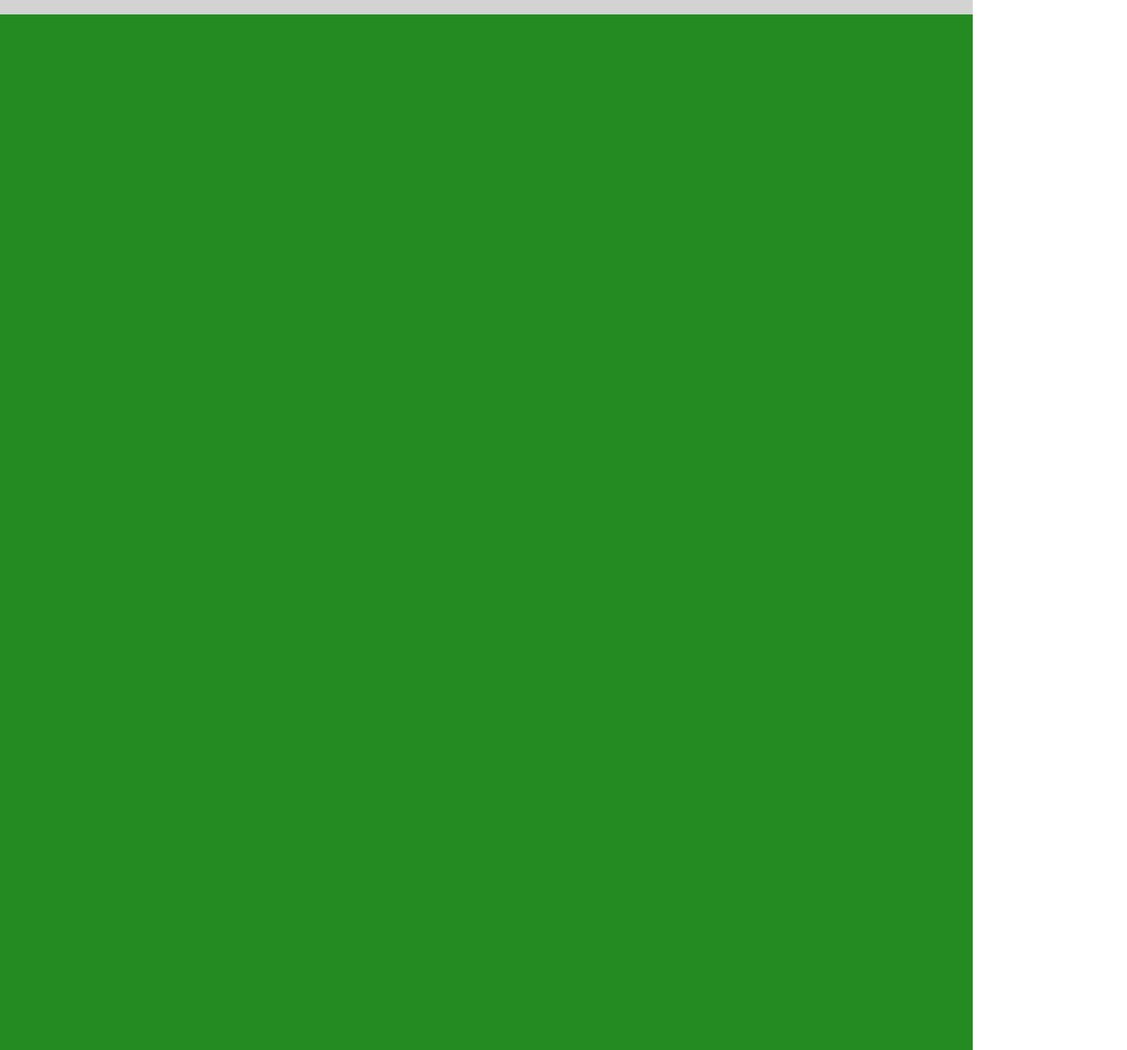
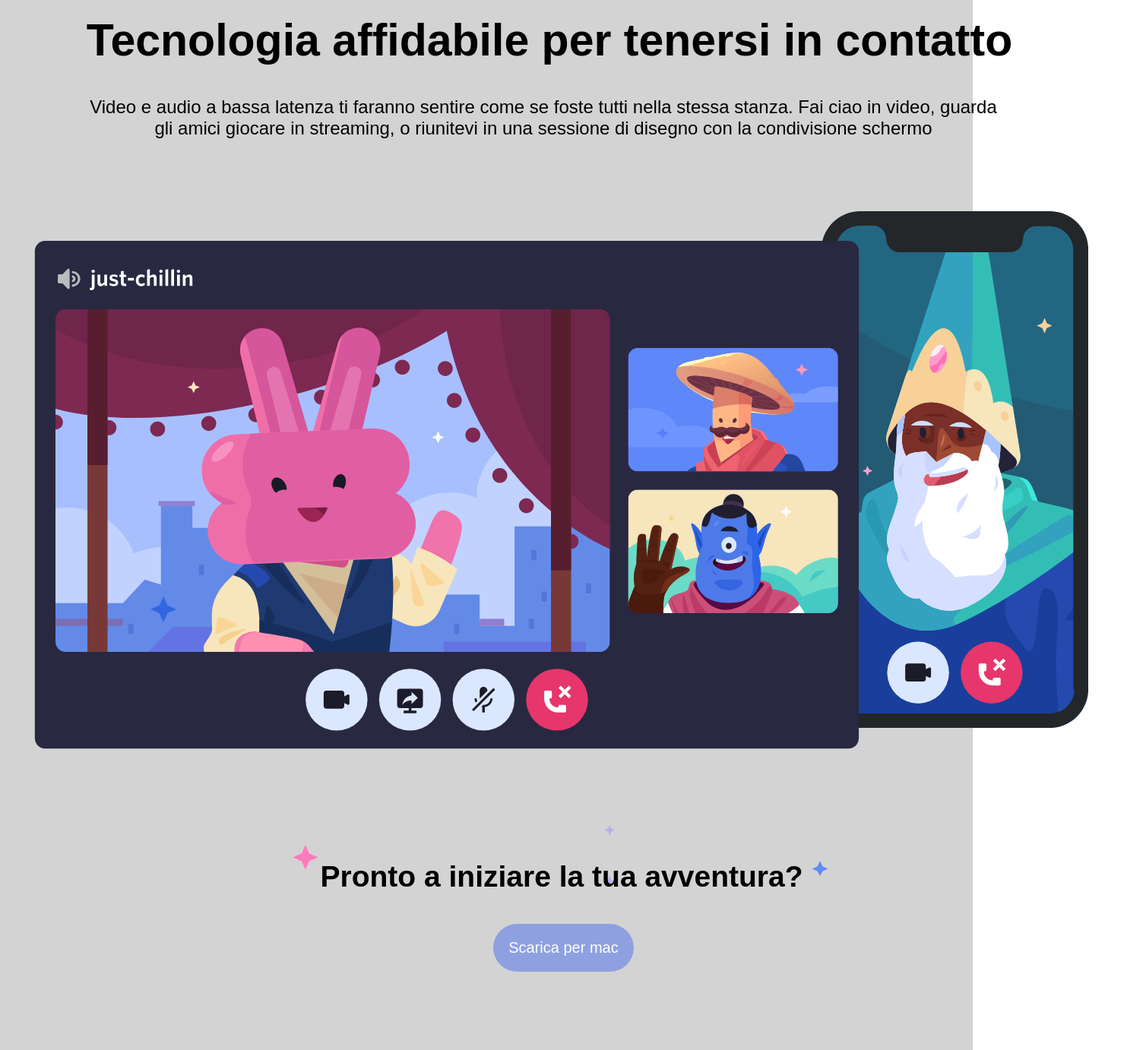
Before and after one commit to Oltion-Koceku/htmlcss-discord, a plain HTML site: page index.html in a window 1280 px wide. Shown: the part 3340-4722 px from the top of the page at 76% size, 1483 px wide, since content can reach past the window. Drawn offline with Linux system fonts and the light colour scheme.

Commit message:
[add]sezzione 5

```diff
--- a/assets/style/style.css
+++ b/assets/style/style.css
@@ -219,12 +219,54 @@ main section.cinque {
   background-color: #D3D3D3;
   padding-top: 50px;
   padding-bottom: 50px;
+  text-align: center;
 }
 
 .img-tecnologia {
   width: 1700px;
-  height: 1800px;
-  background-color: #238B21;
+}
+
+.info-tecnologia h2{
+  width: 1446px;
+  font-size: 59px;
+}
+
+.text-cinque p{
+  width: 1321px;
+    padding-left: 109px;
+}
+
+.img-cinque img{
+  width: 1483px;
+}
+
+/* star */
+
+div.star{
+  display: flex;
+  justify-content: center;
+}
+.star h3{
+  font-size: 39px;
+  background-image: url(../img/stars.svg);
+  background-size: 103%;
+  padding-right: 40px;
+  padding-top: 46px;
+  padding-left: 35px;
+}
+
+/* button */
+
+.button-cinque{
+  padding-bottom: 100px;
+
+}
+
+.button-cinque button{
+  padding: 20px;
+  font-size: 20px;
+  background-color: #8FA0E1;
+  color: white;
 }
 
 /* footer */
--- a/index.html
+++ b/index.html
@@ -105,7 +105,21 @@
     <section class="cinque">
       <div class="container">
         <div class="img-tecnologia debug">
-
+          <div class="info-tecnologia">
+            <h2>Tecnologia affidabile per tenersi in contatto</h2>
+            <div class="text-cinque p-info">
+              <p>Video e audio a bassa latenza ti faranno sentire come se foste tutti nella stessa stanza. Fai ciao in video, guarda gli amici giocare in streaming, o riunitevi in una sessione di disegno con la condivisione schermo</p>
+              <div class="img-cinque">
+                <img src="assets/img/item4-big.svg" alt="">
+              </div>
+              <div class="star">
+                <h3>Pronto a iniziare la tua avventura?</h3>
+              </div>
+              <div class="button-cinque p-info">
+                <button>Scarica per mac</button>
+              </div>
+            </div>
+          </div>
         </div>
       </div>
     </section>
```
